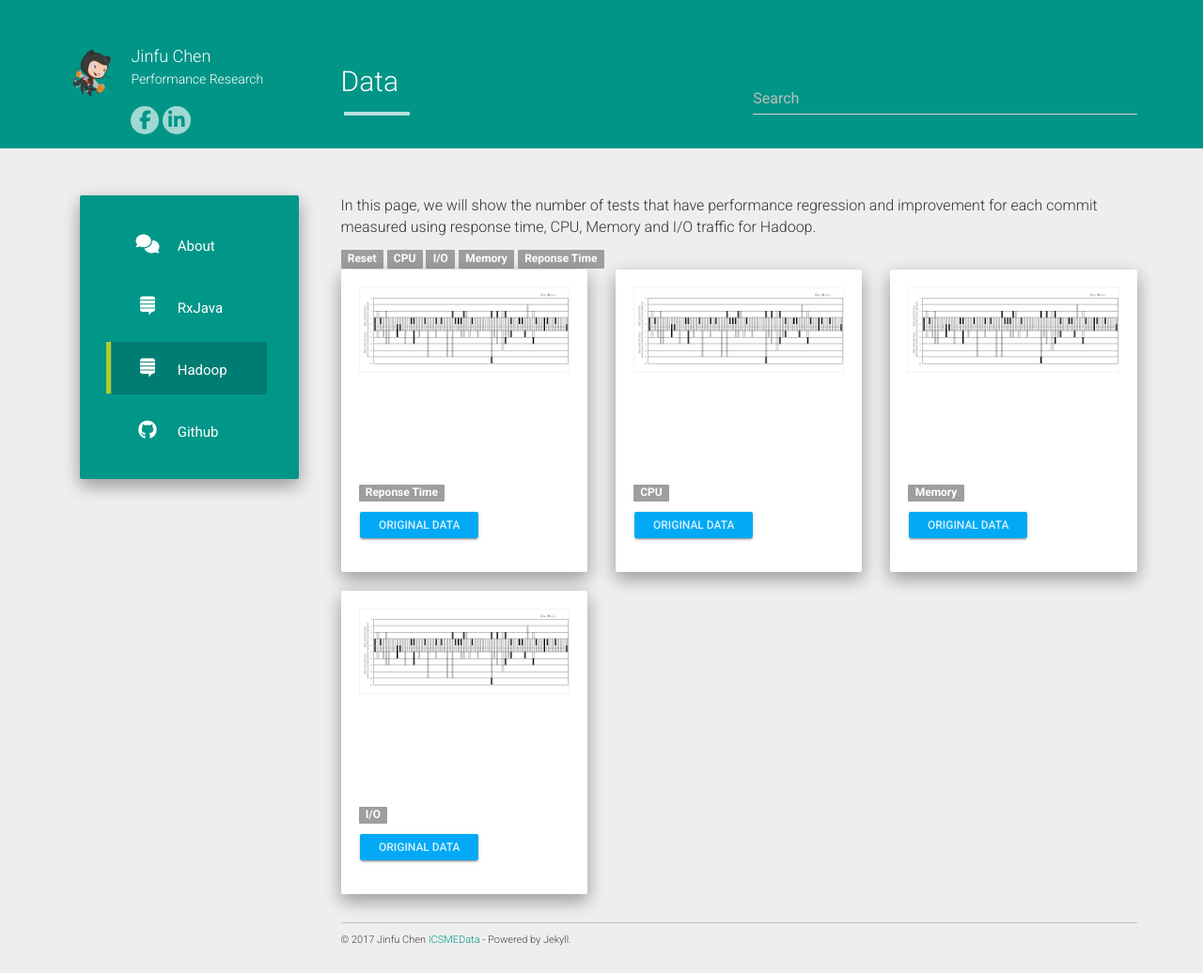
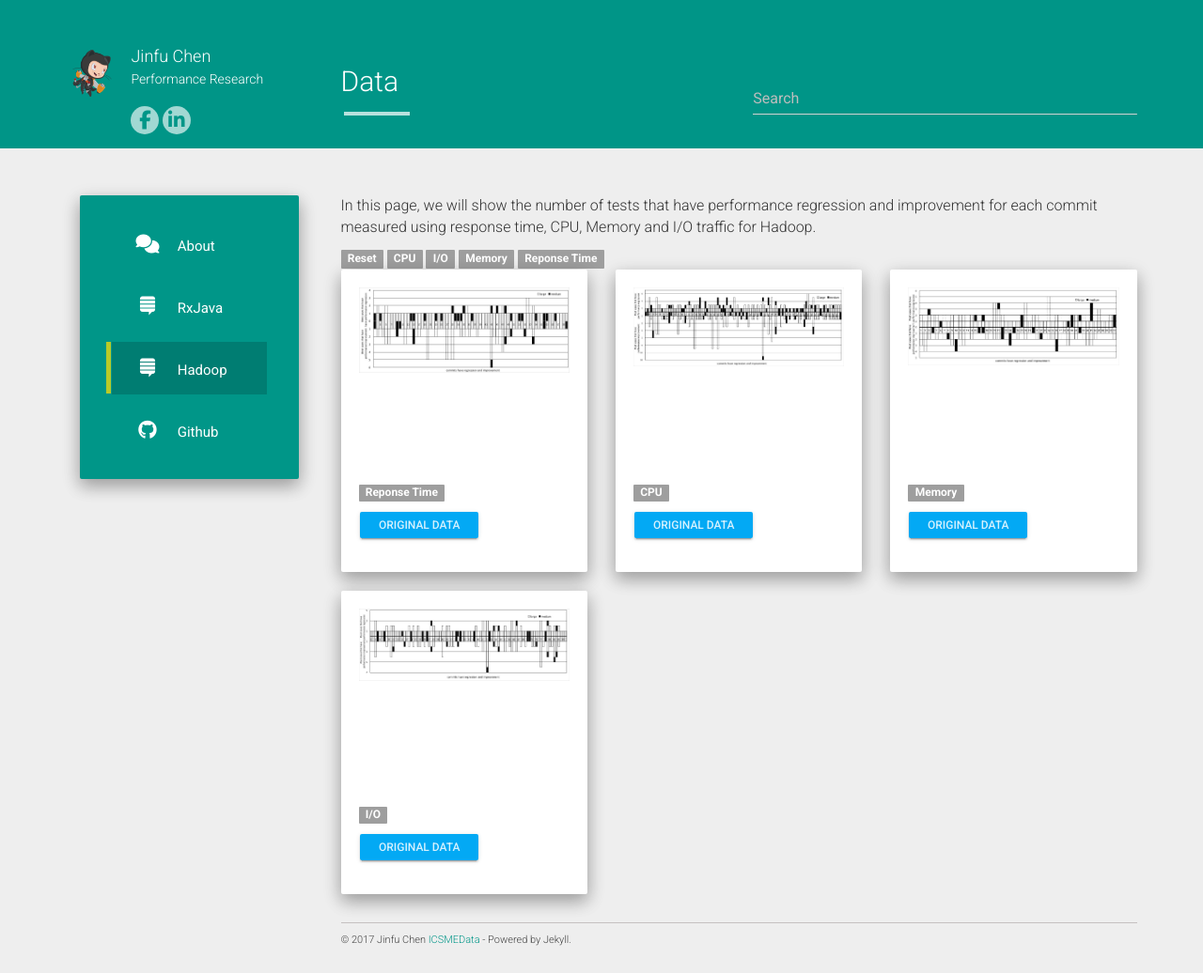
Before and after one commit to jinfuchen/icsmeData, a Jekyll site: the page built from hadoop.md, in a window 1280 px wide. Shown: the whole page at 94% size. Built offline with Jekyll 4.4.1, drawn with Linux system fonts in a browser that asks for light colours; nearby versions of some CDN libraries.

Commit message:
hadoop other metrics

```diff
--- a/_data/hadoop.json
+++ b/_data/hadoop.json
@@ -9,7 +9,7 @@
 	},
 	{
 		"name": "CPU",
-		"image": "HadoopResponseTime.jpg",
+		"image": "HadoopCPU.jpg",
 		"url": "/icsmeData/static/hadoop/cpu_user.csv",
 		"date": "May 2014",
 		"filename": "cpu_user.csv",
@@ -17,7 +17,7 @@
 	},
 	{
 		"name": "Memory",
-		"image": "HadoopResponseTime.jpg",
+		"image": "HadoopMemory.jpg",
 		"url": "/icsmeData/static/hadoop/memory_rss.csv",
 		"date": "June 2014",
 		"filename": "mem_rss.csv",
@@ -25,7 +25,7 @@
 	},
 	{
 		"name": "I/O traffic",
-		"image": "HadoopResponseTime.jpg",
+		"image": "HadoopIOread.jpg",
 		"url": "/icsmeData/static/hadoop/io_read.csv",
 		"date": "Oct 2016",
 		"filename": "io_read.csv",
```
Also changed, not shown: static/hadoop/HadoopCPU.jpg (added), static/hadoop/HadoopIOread.jpg (added), static/hadoop/HadoopMemory.jpg (added), static/hadoop/HadoopResponseTime.jpg, static/img/HadoopCPU.jpg (added), static/img/HadoopIOread.jpg (added), static/img/HadoopMemory.jpg (added), static/img/HadoopResponseTime.jpg.
